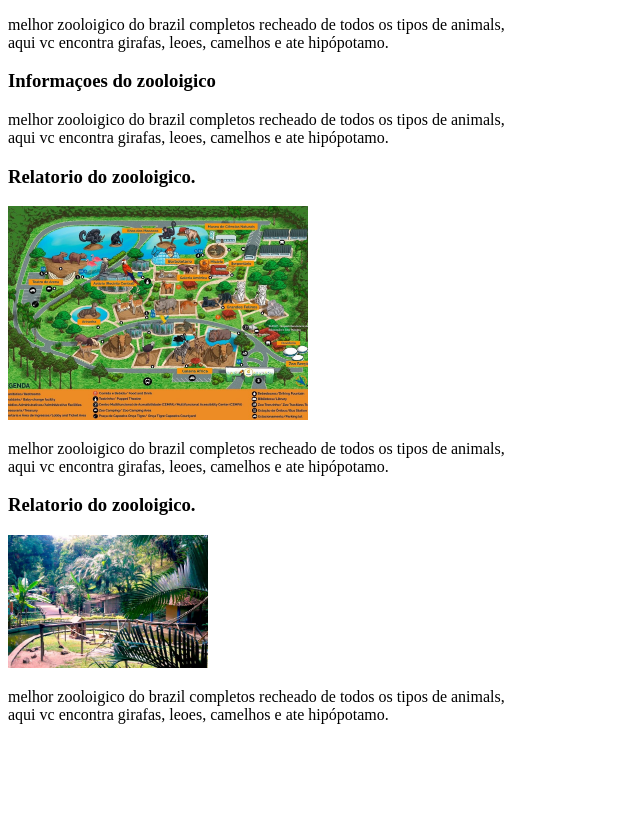
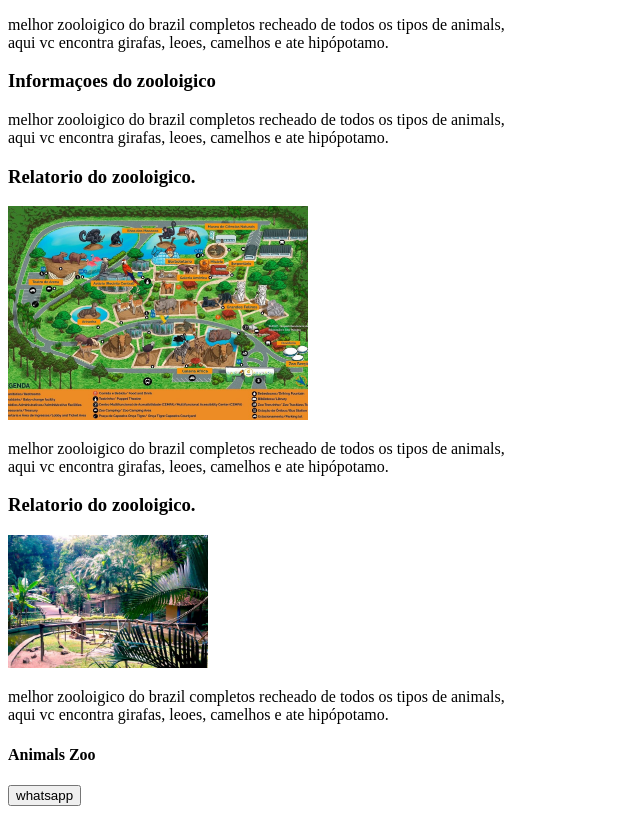
Before and after one commit to MarcosDevSilva/academiaDeLogica, a plain HTML site: page index.html in a window 1280 px wide. Shown: the part 105-919 px from the top of the page, without its empty margins (0-640 px from the left). Before the commit the page ends 845 px from the top, so only its background shows below. Drawn offline with Linux system fonts and the light colour scheme.

Commit message:
criando footer

```diff
--- a/index.html
+++ b/index.html
@@ -27,6 +27,7 @@
 
     </body>
     <footer>
-
+        <h4>Animals Zoo</h4>
+        <a href="https://wipsites.com.br"><button>whatsapp</button></a>
     </footer>
 </html>
```
